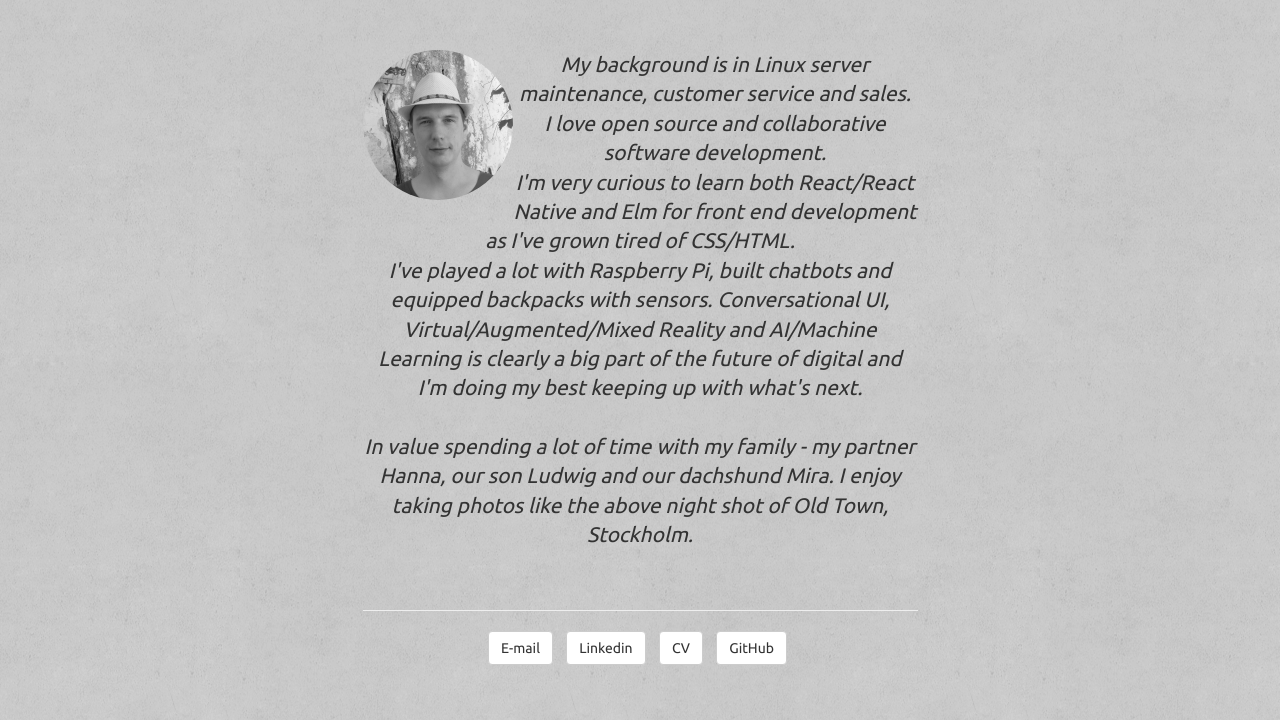
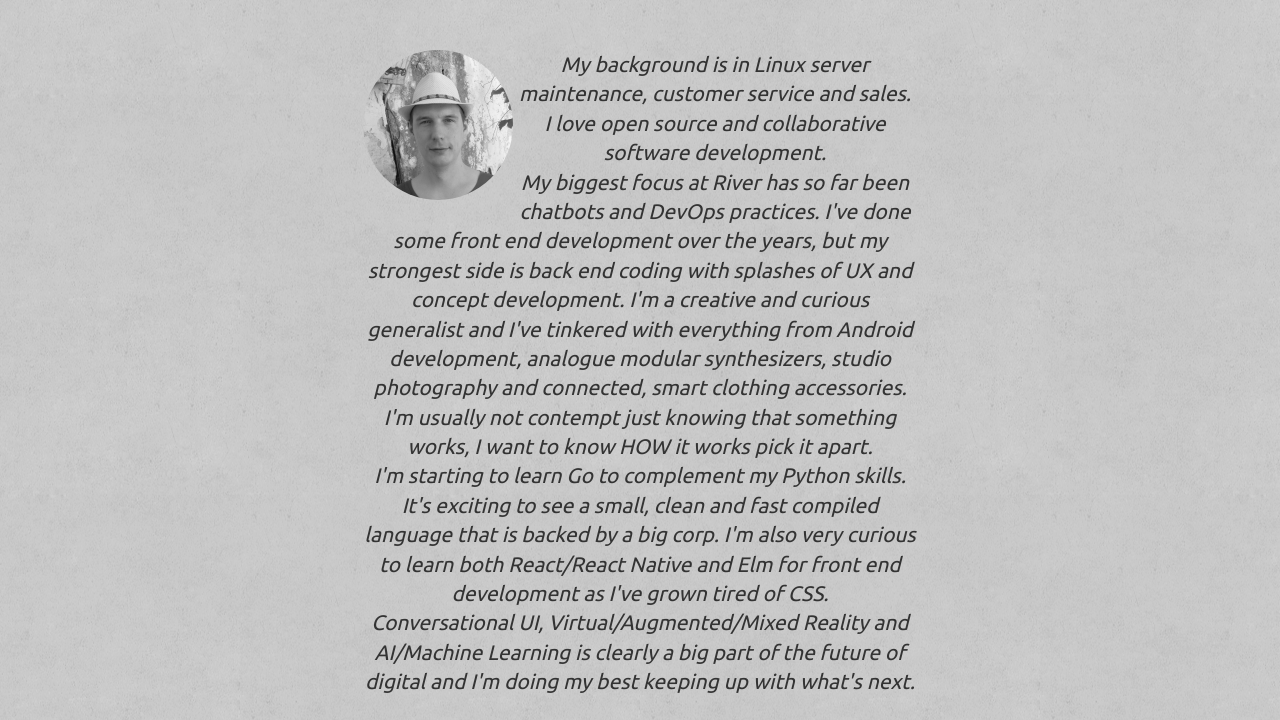
Before and after one commit to davidberglund/davidberglund.github.io, a plain HTML site: page index.html in a window 1280 px wide. Shown: the part 800-1520 px from the top of the page. Drawn offline with nearby package versions, Linux system fonts and the light colour scheme.

Commit message:
presentation update
Signed-off-by: David Berglund <dabe@river.se>

```diff
--- a/index.html
+++ b/index.html
@@ -8,7 +8,7 @@
     <meta name="description" content="">
     <meta name="author" content="">
 
-    <title>This is David Lars</title>
+    <title>Portfolio for David Lars</title>
 
     <link href="css/bootstrap.css" rel="stylesheet">
     <link href="css/stylish-portfolio.css" rel="stylesheet">
@@ -36,14 +36,15 @@
                 <div class="col-md-6 col-md-offset-3 text-center">
                     <img src="img/thedavidsquare.jpg" class="img-circle" alt="David portrait" width="150" height="150">
                     <p class="lead"><em>My background is in Linux server maintenance, customer service and sales. <br>I love open source and collaborative software development.<br>
-I'm very curious to learn both React/React Native and Elm for front end development as I've grown tired of CSS/HTML.
-<br>I've played a lot with Raspberry Pi, built chatbots and equipped backpacks with sensors. Conversational UI, Virtual/Augmented/Mixed Reality and AI/Machine Learning is clearly a big part of the future of digital and I'm doing my best keeping up with what's next.
-<br><br>In value spending a lot of time with my family - my partner Hanna, our son Ludwig and our dachshund Mira. I enjoy taking photos like the above night shot of Old Town, Stockholm.</em></p><br><hr>
+My biggest focus at River has so far been chatbots and DevOps practices. I've done some front end development over the years, but my strongest side is back end coding with splashes of UX and concept development. I'm a creative and curious generalist and I've tinkered with everything from Android development, analogue modular synthesizers, studio photography and connected, smart clothing accessories. I'm usually not contempt just knowing that something works, I want to know HOW it works pick it apart.
+<br>
+I'm starting to learn Go to complement my Python skills. It's exciting to see a small, clean and fast compiled language that is backed by a big corp. I'm also very curious to learn both React/React Native and Elm for front end development as I've grown tired of CSS.
+<br>Conversational UI, Virtual/Augmented/Mixed Reality and AI/Machine Learning is clearly a big part of the future of digital and I'm doing my best keeping up with what's next.
+<br><br>I value spending time with my family - my partner Hanna, our son Ludwig and our dachshund Mira. I enjoy taking photos like the above night shot of Old Town, Stockholm.</em></p><br><hr>
                     <ul class="list-inline">
                     <li><a href="mailto:hej@davidlars.com"><button type="button" class="btn btn-default btn-bg">E-mail</button></a></li>
                     <li><a href="https://se.linkedin.com/pub/david-berglund/26/7b6/27b"><button type="button" class="btn btn-default btn-bg">Linkedin</button></a></li>
                     <li><a href="files/cv.pdf">  <button type="button" class="btn btn-default btn-bg">CV</button></a></li>
-                    <li><a href="https://github.com/davidberglund">  <button type="button" class="btn btn-default btn-bg">GitHub</button></a></li>
                     </ul>
                 </div>
             </div>
```
Also changed, not shown: 1 other file.
